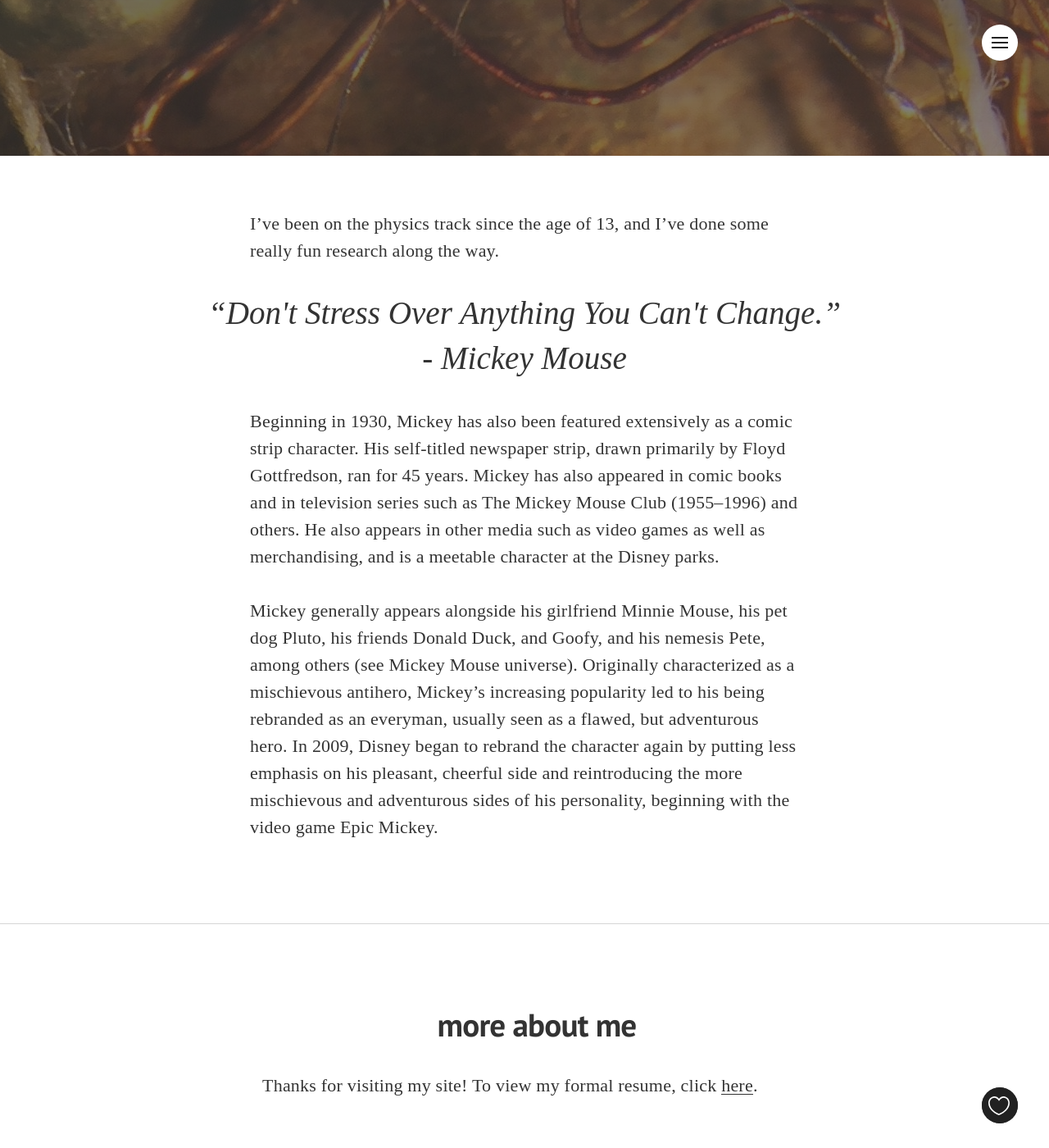
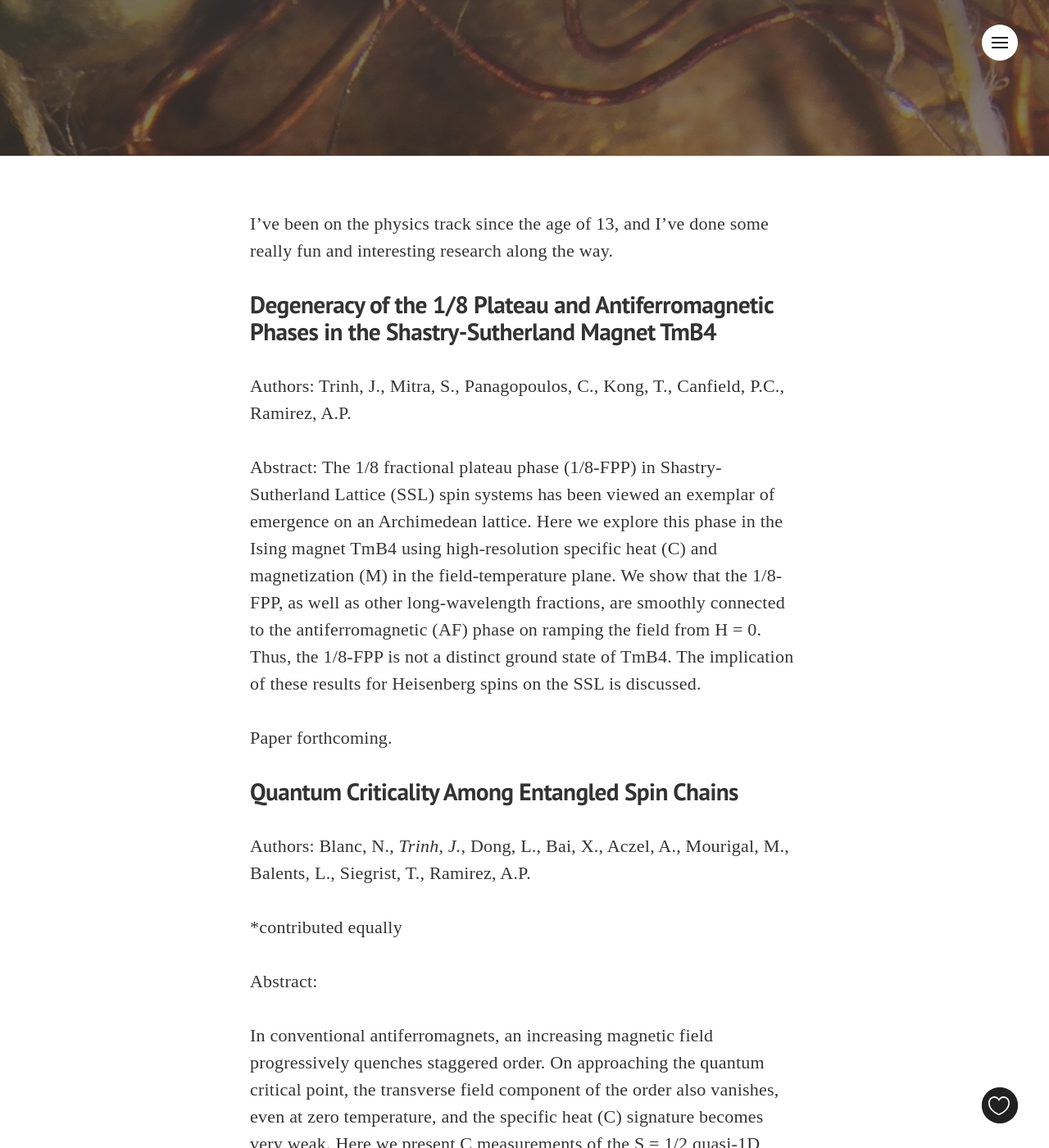
Before and after one commit to jennifertrinh/jennifertrinh.github.io, a Jekyll site: the page built from _posts/2017-05-01-physics-research.markdown, in a window 1280 px wide and 1400 px high, scrolled down 437 px. Shown: the whole window at 82% size. Built offline with Jekyll 4.4.1, drawn with Linux system fonts in a browser that asks for light colours; nearby versions of some CDN libraries; some web fonts are replaced; comment, search, counter and statistics services are not loaded; some of the changed text lies outside the part shown.

Commit message:
updated text

```diff
--- a/_posts/2017-05-01-physics-research.markdown
+++ b/_posts/2017-05-01-physics-research.markdown
@@ -14,10 +14,67 @@ bgGradientOpacity: darker
 syntaxHighlighter: no
 ---
 
-I've been on the physics track since the age of 13, and I've done some really fun research along the way.
+I've been on the physics track since the age of 13, and I've done some really fun and interesting research along the way.
 
-<blockquote class="largeQuote">“Don't Stress Over Anything You Can't Change.” <br/>- Mickey Mouse</blockquote>
 
-Beginning in 1930, Mickey has also been featured extensively as a comic strip character. His self-titled newspaper strip, drawn primarily by Floyd Gottfredson, ran for 45 years. Mickey has also appeared in comic books and in television series such as The Mickey Mouse Club (1955–1996) and others. He also appears in other media such as video games as well as merchandising, and is a meetable character at the Disney parks.
+#### Degeneracy of the 1/8 Plateau and Antiferromagnetic Phases in the Shastry-Sutherland Magnet TmB4
 
-Mickey generally appears alongside his girlfriend Minnie Mouse, his pet dog Pluto, his friends Donald Duck, and Goofy, and his nemesis Pete, among others (see Mickey Mouse universe). Originally characterized as a mischievous antihero, Mickey's increasing popularity led to his being rebranded as an everyman, usually seen as a flawed, but adventurous hero. In 2009, Disney began to rebrand the character again by putting less emphasis on his pleasant, cheerful side and reintroducing the more mischievous and adventurous sides of his personality, beginning with the video game Epic Mickey.
+Authors: Trinh, J., Mitra, S., Panagopoulos, C., Kong, T., Canfield, P.C., Ramirez, A.P.
+
+Abstract: The 1/8 fractional plateau phase (1/8-FPP) in Shastry-Sutherland Lattice (SSL) spin systems has
+been viewed an exemplar of emergence on an Archimedean lattice. Here we explore this phase
+in the Ising magnet TmB4 using high-resolution specific heat (C) and magnetization (M) in the
+field-temperature plane. We show that the 1/8-FPP, as well as other long-wavelength fractions,
+are smoothly connected to the antiferromagnetic (AF) phase on ramping the field from H = 0.
+Thus, the 1/8-FPP is not a distinct ground state of TmB4. The implication of these results for
+Heisenberg spins on the SSL is discussed.
+
+Paper forthcoming.
+
+
+#### Quantum Criticality Among Entangled Spin Chains
+
+Authors: Blanc, N.*, Trinh, J.*, Dong, L., Bai, X., Aczel, A., Mourigal, M., Balents, L., Siegrist, T., Ramirez, A.P.
+
+*contributed equally
+
+Abstract:
+
+In conventional antiferromagnets, an increasing magnetic field progressively quenches staggered order.  On approaching the quantum critical point, the transverse field component of the order also vanishes, even at zero temperature, and the specific heat (C) signature becomes very weak.  Here we present C measurements of the S = 1/2 quasi-1D antiferromagnet K2PbCu(NO2)6, across the temperature (T) and field (H) boundary between 3D order and the paramagnetic phase.  At this boundary, C/T exhibits a large peak, the magnitude of which extrapolates to a finite value at T = 0, suggestive of a spinon Sommerfeld coefficient.  This anomaly demonstrates an H-induced shift of entropy from 1D correlations to 3D quantum critical fluctuations.
+
+Paper [here](https://www.nature.com/articles/s41567-017-0010-y.pdf)
+
+
+#### Magnetic Ground States of the Rare-Earth Kagome Lattice
+
+Authors: Dun, Z.L., Trinh, J., Li, K., Lee, M., Chen, K., Baumbach, R., Hu, Y., Wang, Y.X., Choi, E.S., Shastry, B.S., Ramirez, A.P., Zhou, H.D.
+
+Abstract:
+
+We present the structural and magnetic properties of a new compound family, Mg2RE3Sb3O14 (RE=Gd,Dy,Er), with a hitherto unstudied frustrating lattice, the “tripod kagome" structure. Susceptibility (ac, dc) and specific heat exhibit features that are understood within a simple Luttinger-Tisza-type theory. For RE=Gd, we found long-ranged order (LRO) at 1.65 K, which is consistent with a 120° structure, demonstrating the importance of diople interactions for this 2D Heisenberg system. For RE=Dy, LRO at 0.37 K is related to the “kagome spin ice” physics for a 2D system. This result shows that the tripod kagome structure accelerates the transition to LRO predicted for the related pyrochlore systems. For RE=Er, two transitions, at 80 mK and 2.1 K are observed, suggesting the importance of quantum fluctuations for this putative XY system.
+
+Papers [here](http://journals.aps.org/prl/abstract/10.1103/PhysRevLett.116.157201) and [here](http://link.aps.org/doi/10.1103/PhysRevB.95.104439).
+
+
+#### Thermodynamic Measurement of Angular Anisotropy at the Hidden Order Transition of URu2Si2
+
+Authors: Trinh, J., Bruck, E., Siegrist, T., Flint, R., Chandra, P., Coleman, P., Ramirez, A.P.
+
+Abstract:
+
+The heavy fermion compound URu2Si2 continues to attract great interest due to the unidentified hidden order it develops below 17.5K. The unique Ising character of the spin fluctuations and low temperature quasiparticles is well established. We present detailed measurements of the angular anisotropy of the nonlinear magnetization that reveal a (cosθ)^4 Ising anisotropy both at and above the ordering transition. With Landau theory, we show this implies a strongly Ising character of the itinerant hidden order parameter.
+
+Paper [here](http://journals.aps.org/prl/abstract/10.1103/PhysRevLett.117.157201].
+
+
+#### Young Exoplanet Transit Initiative (YETI)
+
+<div class="img img--fullContainer img--14xLeading" style="background-image: url({{ site.baseurl_posts_img }}walt-childhood.jpg);"></div>
+
+Authors: Neuhäuser, R. et al. (+Trinh, J.)
+
+Abstract (abridged):
+
+We present the Young Exoplanet Transit Initiative (YETI), in which we use several 0.2 to 2.6-m telescopes around the world to monitor continuously young (≤100 Myr), nearby (≤1 kpc) stellar clusters mainly to detect young transiting planets (and to study other variability phenomena on time-scales from minutes to years). The telescope network enables us to observe the targets continuously for several days in order not to miss any transit. We aim to constrain planet formation models and their time-scales by discovering planets younger than ∼100 Myr and determining not only their orbital parameters, but also measuring their true masses and radii, which is possible so far only by the transit method. Here, we present an overview and first results.
+
+Paper [here](http://onlinelibrary.wiley.com/doi/10.1002/asna.201111573/pdf).
```
